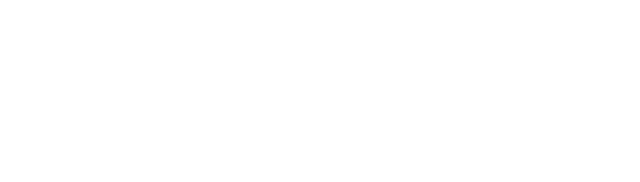
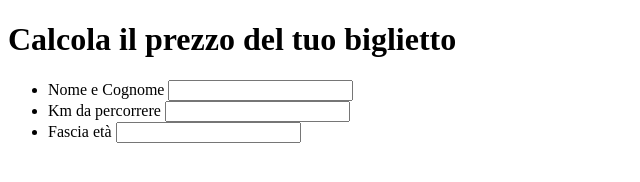
Before and after one commit to PietroMarrazzo/js-biglietto-treno-form, a plain HTML site: page index.html in a window 1280 px wide. Shown: the whole page, without its empty margins (0-640 px from the left). Drawn offline with Linux system fonts and the light colour scheme.

Commit message:
html wip

```diff
--- a/index.html
+++ b/index.html
@@ -7,8 +7,26 @@
     <title>Biglietto treno</title>
 </head>
 <body>
+    <h1>
+        Calcola il prezzo del tuo biglietto
+    </h1>
 
-
+    <div id="generatore">
+        <ul>
+            <li>
+                <label for="">Nome e Cognome</label>
+                <input type="text" id="username">
+            </li>
+            <li>
+                <label for="">Km da percorrere</label>
+                <input type="text" id="percorrenza">
+            </li>
+            <li>
+                <label for="">Fascia età</label>
+                <input type="text" id="username">
+            </li>
+        </ul>
+    </div>
     <script src="./js/main.js"></script>
 </body>
 </html>
```
